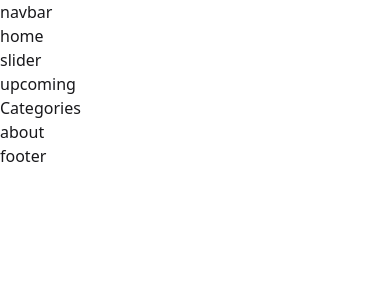
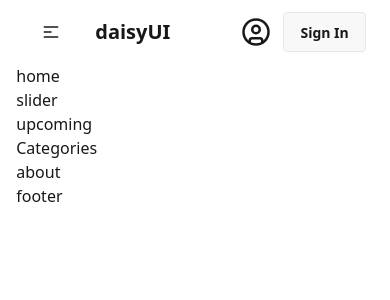
Before and after one commit to tahmid-khan-hub/Event-Explorar, a React (Vite) app: page / in a window 390 px wide. Shown: the top 300 px of the page. Built offline with nearby package versions, Linux system fonts and the light colour scheme.

Commit message:
updated navbar

```diff
--- a/package.json
+++ b/package.json
@@ -14,6 +14,7 @@
     "firebase": "^11.6.1",
     "react": "^19.0.0",
     "react-dom": "^19.0.0",
+    "react-icons": "^5.5.0",
     "react-router": "^7.5.3",
     "tailwindcss": "^4.1.5"
   },
--- a/src/components/Navbar/Navbar.jsx
+++ b/src/components/Navbar/Navbar.jsx
@@ -1,11 +1,57 @@
-import React from 'react';
+import React from "react";
+import { LuCircleUser } from "react-icons/lu";
+import { NavLink } from "react-router";
 
 const Navbar = () => {
-    return (
-        <div>
-            navbar
+
+    const links = <>
+        <NavLink className="mr-3" to="/">Home</NavLink>
+        <NavLink className="mr-3" to="/booking">Booking</NavLink>
+        <NavLink to="/faq">FaQ</NavLink>
+    </>
+
+  return (
+    <div className="navbar bg-base-100 ">
+      <div className="navbar-start">
+        <div className="dropdown">
+          <div tabIndex={0} role="button" className="btn btn-ghost lg:hidden">
+            <svg
+              xmlns="http://www.w3.org/2000/svg"
+              className="h-5 w-5"
+              fill="none"
+              viewBox="0 0 24 24"
+              stroke="currentColor"
+            >
+              {" "}
+              <path
+                strokeLinecap="round"
+                strokeLinejoin="round"
+                strokeWidth="2"
+                d="M4 6h16M4 12h8m-8 6h16"
+              />{" "}
+            </svg>
+          </div>
+          <ul
+            tabIndex={0}
+            className="menu menu-sm dropdown-content bg-base-100 rounded-box z-1 mt-3 w-52 p-2 shadow"
+          >
+            {links}
+
+          </ul>
         </div>
-    );
+        <a className="btn btn-ghost text-xl">daisyUI</a>
+      </div>
+      <div className="navbar-center hidden lg:flex">
+        <ul className="menu menu-horizontal px-1">
+          {links}
+        </ul>
+      </div>
+      <div className="navbar-end">
+        <LuCircleUser size={30} className="mr-3"></LuCircleUser>
+        <a className="btn">Sign In</a>
+      </div>
+    </div>
+  );
 };
 
 export default Navbar;
--- a/src/layout/HomeLayout.jsx
+++ b/src/layout/HomeLayout.jsx
@@ -5,7 +5,7 @@
 
 const HomeLayout = () => {
     return (
-        <div>
+        <div className='max-w-11/12 mx-auto'>
             <Navbar></Navbar>
             <Outlet></Outlet>
             <Footer></Footer>
```
Also changed, not shown: 1 other file (tests, documents, lock files or other folders).
